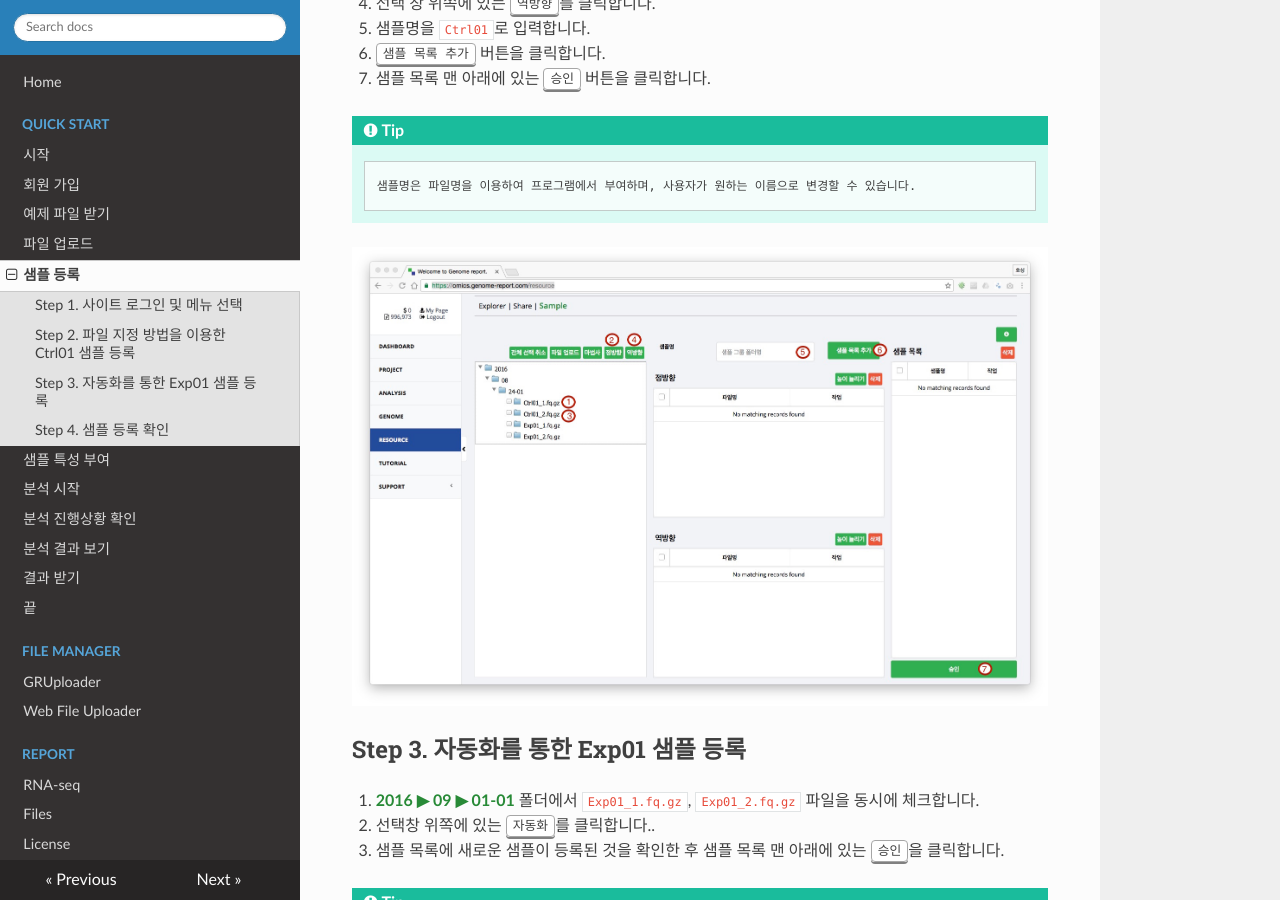
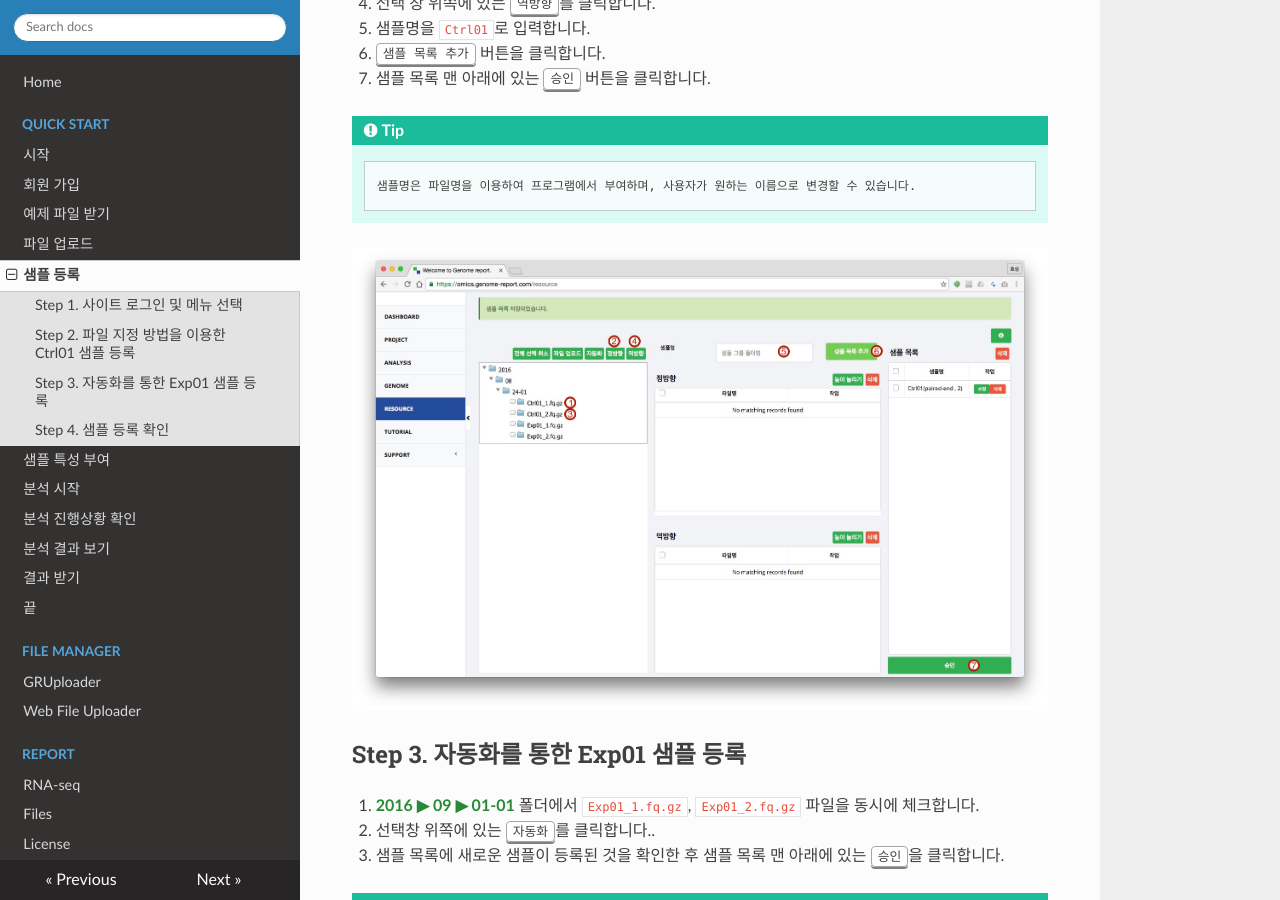
Before and after one commit to genomereport/gimanual, an MkDocs documentation site: the page built from docs/quick_start/sample_register.md, in a window 1280 px wide and 900 px high, scrolled down 686 px. Built offline with MkDocs 1.6.1, drawn with Linux system fonts in a browser that asks for light colours; nearby versions of some CDN libraries; old or Windows-style settings are respelled for this version of MkDocs.

Commit message:
오자 수정

```diff
--- a/docs/quick_start/sample_register.md
+++ b/docs/quick_start/sample_register.md
@@ -28,7 +28,7 @@
         샘플명은 파일명을 이용하여 프로그램에서 부여하며, 사용자가 원하는 이름으로 변경할 수 있습니다.
 
 
-![화면](https://github.com/genomereport/gimanual/raw/master/docs/images/sample_screen_1.jpg)
+![화면](https://github.com/genomereport/gimanual/raw/master/docs/images/sample_forward.jpg)
 
 
 ## Step 3. 자동화를 통한 Exp01 샘플 등록
```
Also changed, not shown: docs/images/sample_forward.jpg, docs/images/sample_screen_1.jpg (deleted).
